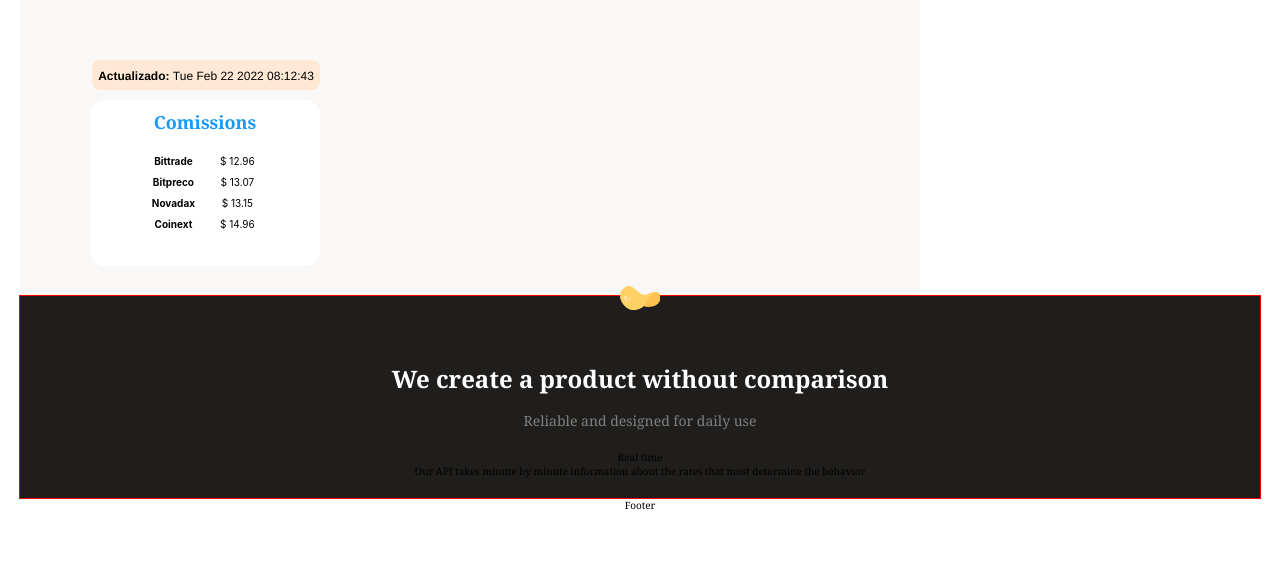
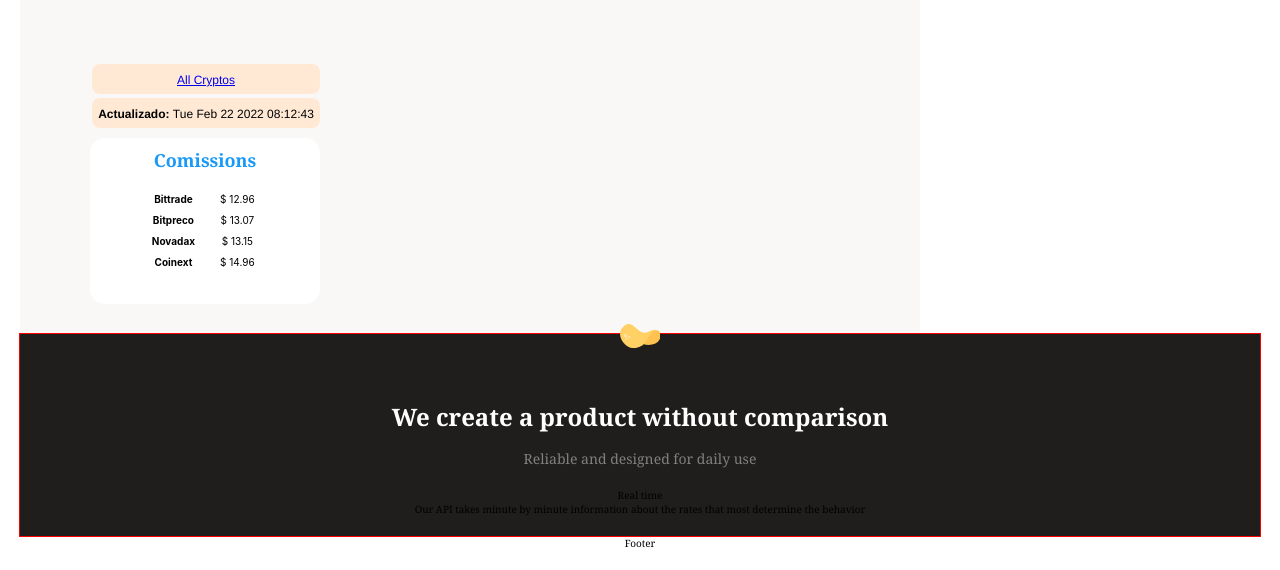
Before and after one commit to rroderickk/mobilefirst, a React app: page /mobilefirst/ in a window 1280 px wide. Shown: the part 1766-2336 px from the top of the page. Before the commit the page ends 2298 px from the top, so only its background shows below. Built offline with nearby package versions, Linux system fonts and the light colour scheme; no server answers.

Commit message:
[ADD] button all cryptos no functional yet

```diff
--- a/src/components/SectionUno/index.jsx
+++ b/src/components/SectionUno/index.jsx
@@ -46,6 +46,9 @@
         </table>
       </div>
     </div>
+      <div  className="currency-table-date button">
+        <a href="/allcryptos">All Cryptos</a>
+      </div>
       <div  className="currency-table-date">
         <b>Actualizado: </b>{timeStamp()}
       </div>
--- a/src/components/SectionUno/index.scss
+++ b/src/components/SectionUno/index.scss
@@ -139,7 +139,7 @@
   padding-top: 9px;
   // width: 200px;
   height: 30px;
-  margin: 0 auto;
+  margin: 4px auto;
   // margin-top: 320px;
   margin-left: calc(50% - 88px);
   background-color: var(--soft-orange);
@@ -177,3 +177,6 @@
   line-height: 1.9rem;
   font-family: "inter", sans-serif;
 }
+.button{
+  cursor: pointer;
+}
--- a/src/routes/App.jsx
+++ b/src/routes/App.jsx
@@ -15,6 +15,7 @@
 				<Layout>
 					<Routes>
 						<Route exact path="/" element={<Home />} />
+						{/* <Route exact path="/allcryptos" element={<AllCryptos />} /> */}
 
 						{/* //todo ¡¡ InsertRoutes here !! */}
 
```
